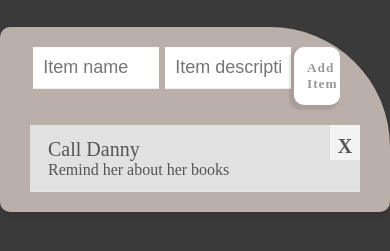
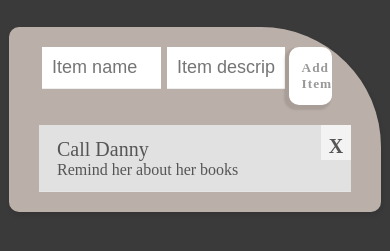
Before and after one commit to okorieonyedikachi/public, a website with bundled scripts: page index.html in a window 390 px wide. Shown: the part 157-408 px from the top of the page. Built offline with nearby package versions, Linux system fonts and the light colour scheme; no server answers.

Commit message:
Feat: Media query for desktop and tablet view

```diff
--- a/styles.css
+++ b/styles.css
@@ -3,19 +3,20 @@
     margin: 0px;
 }
 
-/* .heading {
-    height: 100vh;
-    width: 100%;
-    background-color: aqua;
-    display: flex;
-    justify-content: center;
-    align-items: center;
+/* Desktop view */
+@media screen and (max-width: 1024px){
+  .content {
+    width: 80%;
+    background-color: #88236f;
+  }
 }
 
-h1 {
-    color: black;
-    background-color: red;
-} */
+/* Tablet view */
+@media screen and (max-width: 767px) {
+  .content {
+    width: 80%;
+  }
+}
 
 body {
     background: #3a3a3a;
@@ -32,7 +33,7 @@ body {
   }
 
   .content {
-    background: #bbb0a9;
+    background-color: #bbb0a9;
     max-width: 960px;
     margin: 30px auto;
     padding: 20px 30px;
```
